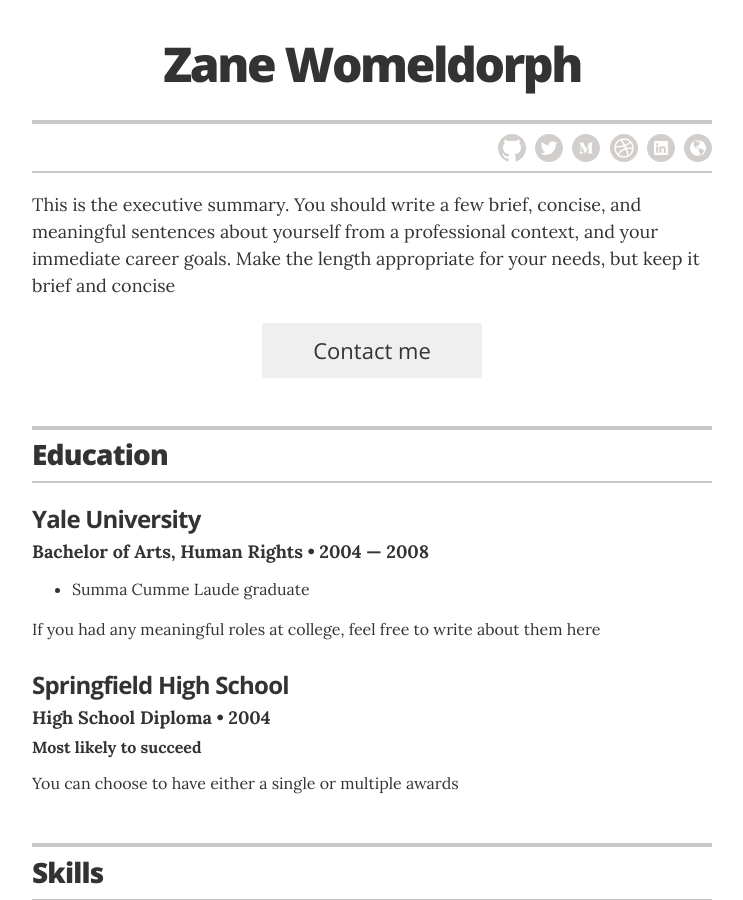
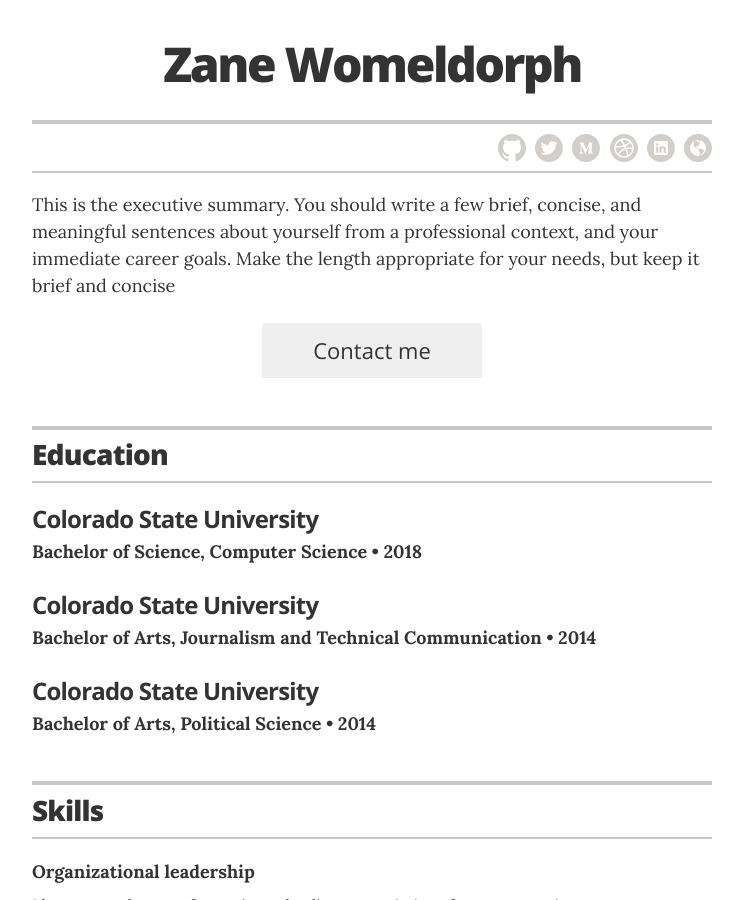
Before and after one commit to zwomeldorph/zwomeldorph.github.io, a Jekyll site: the page built from index.html, in a window 1280 px wide and 900 px high. Shown: the whole window, without its empty margins (268-1011 px from the left). Built offline with Jekyll 4.4.1, drawn with Linux system fonts in a browser that asks for light colours.

Commit message:
education

```diff
--- a/_data/education.yml
+++ b/_data/education.yml
@@ -1,13 +1,12 @@
 # Degree
-- degree: Bachelor of Arts, Human Rights
-  uni: Yale University
-  year: 2004 &mdash; 2008
-  awards:
-    - award: Summa Cumme Laude graduate
-  summary: If you had any meaningful roles at college, feel free to write about them here
+- degree: Bachelor of Science, Computer Science
+  uni: Colorado State University
+  year: 2018
 
-- degree: High School Diploma
-  uni: Springfield High School
-  year: 2004
-  award: Most likely to succeed
-  summary: You can choose to have either a single or multiple awards
+- degree: Bachelor of Arts, Journalism and Technical Communication
+  uni: Colorado State University
+  year: 2014
+
+- degree: Bachelor of Arts, Political Science
+  uni: Colorado State University
+  year: 2014
```
Also changed, not shown: 1 other file.
